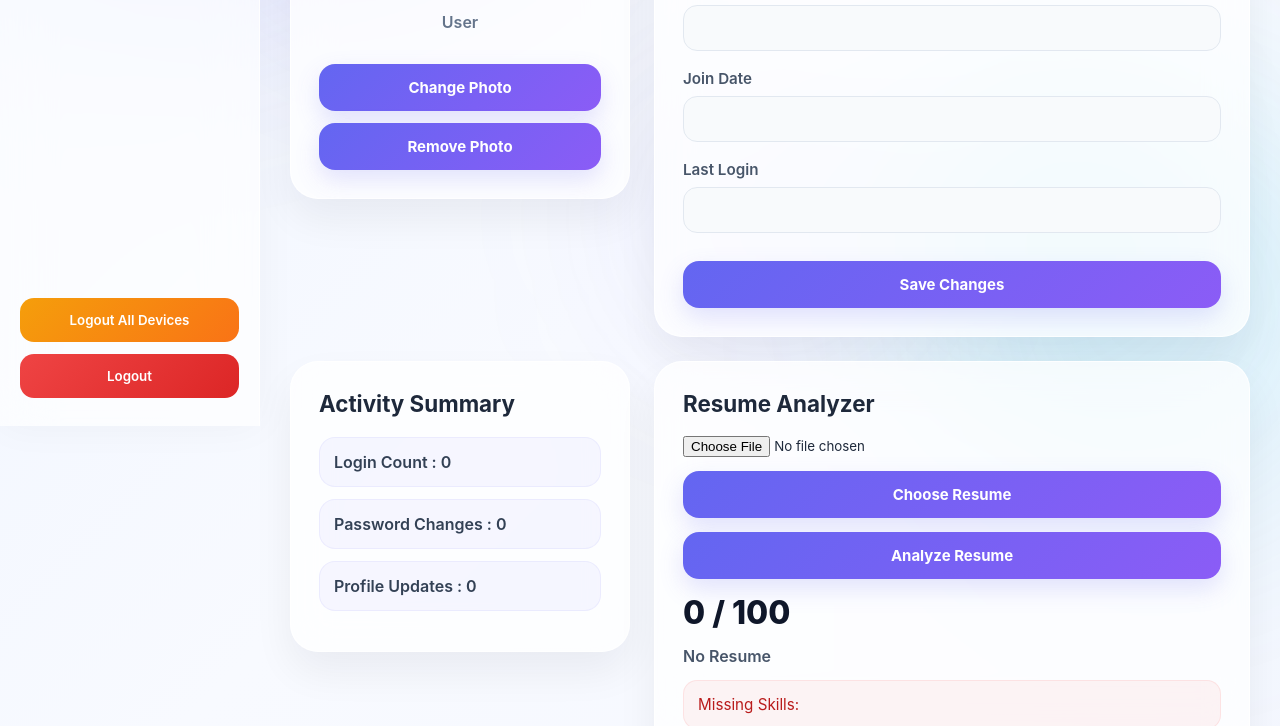
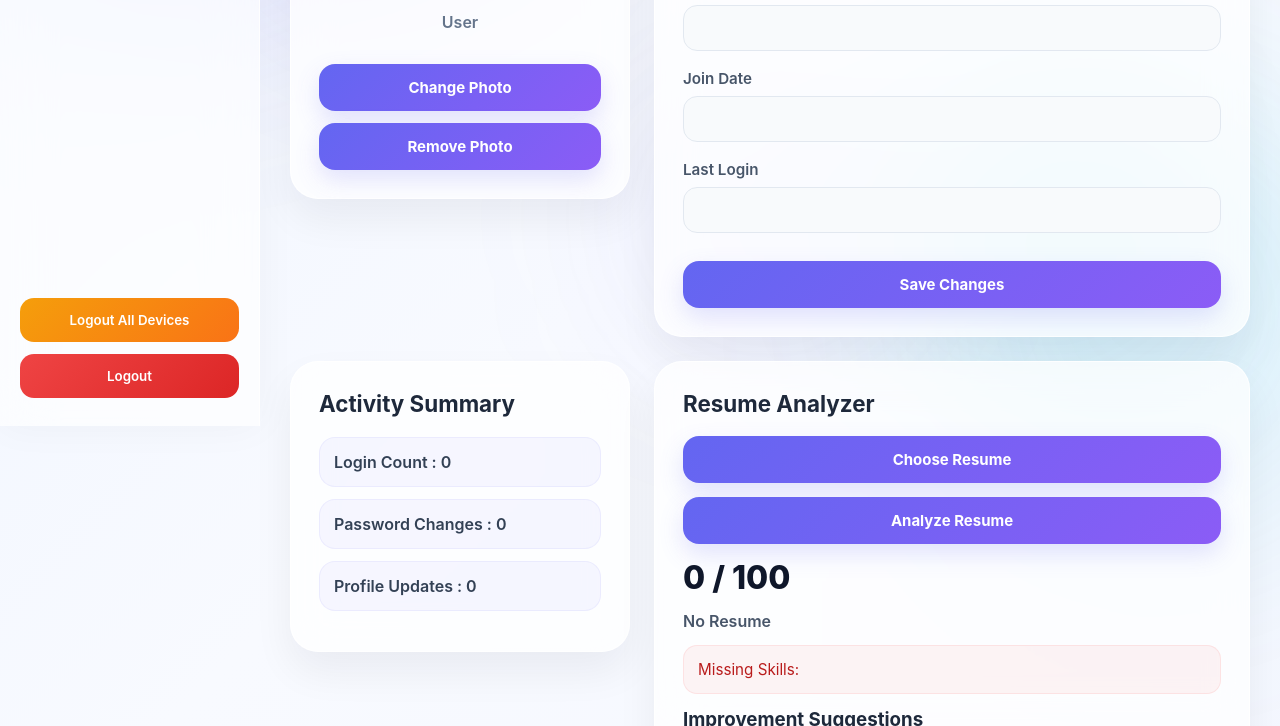
Before and after one commit to Gaur-1234/scholarhub, a website: page frontend/profile.html in a window 1280 px wide. Shown: the part 374-1100 px from the top of the page. Drawn offline with Linux system fonts and the light colour scheme; no server answers; sample sign-in values are in the browser's storage.

```diff
--- a/frontend/profile.css
+++ b/frontend/profile.css
@@ -606,3 +606,8 @@ word-break:break-word;
 padding-left:20px;
 
 }
+
+.hidden-file-input{
+  position: absolute;
+  left: -9999px;
+}
--- a/frontend/profile.html
+++ b/frontend/profile.html
@@ -165,7 +165,7 @@ Resume Analyzer
 type="file"
 id="resume-upload"
 accept=".pdf"
-
+class="hidden-file-input"
 >
 
 <label
```
